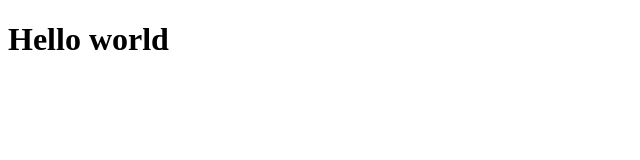
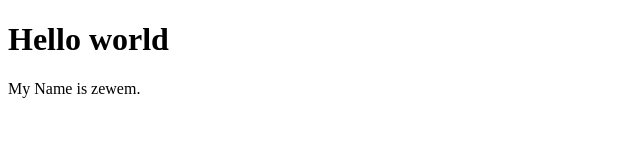
Before and after one commit to Zewem7/Zewem, a plain HTML site: page index.html in a window 1280 px wide. Shown: the whole page, without its empty margins (0-640 px from the left). Drawn offline with Linux system fonts and the light colour scheme.

Commit message:
Update index.html

```diff
--- a/index.html
+++ b/index.html
@@ -7,5 +7,6 @@
 		</head>
 		<body>
 			<h1>Hello world</h1>
+			<p>My Name is zewem.</p>
 		</body>
 	</html>
```
